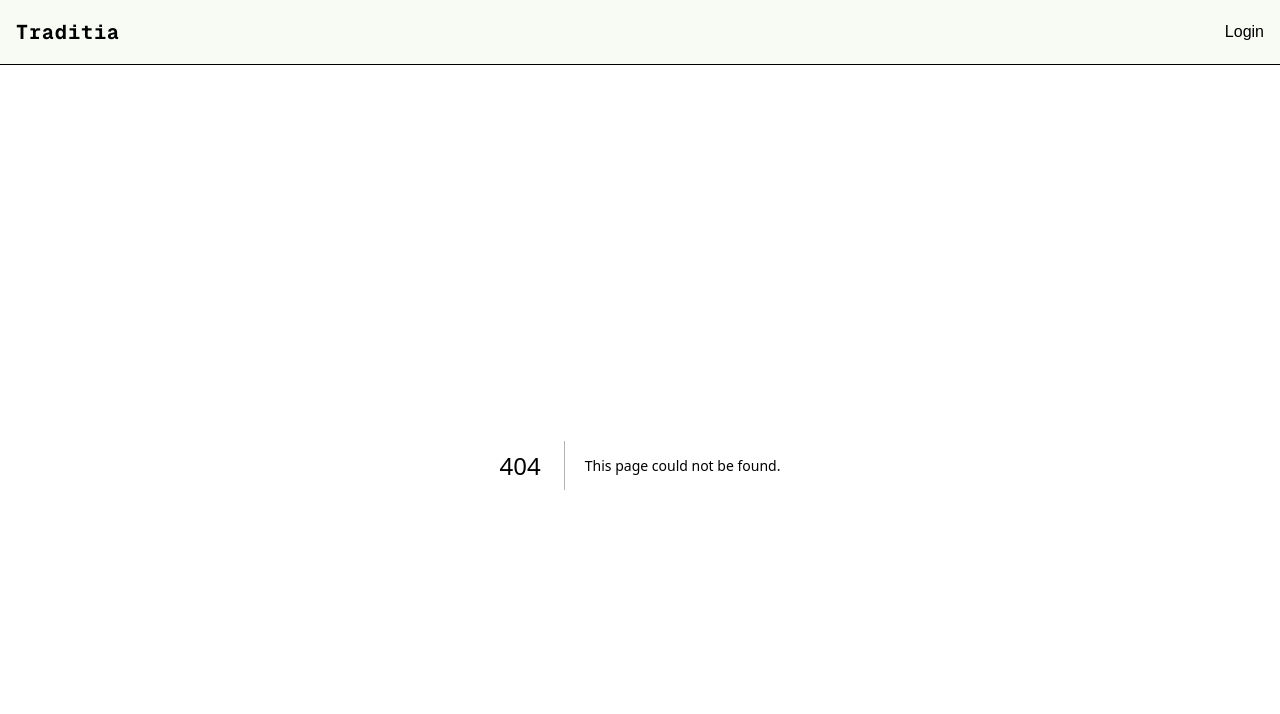
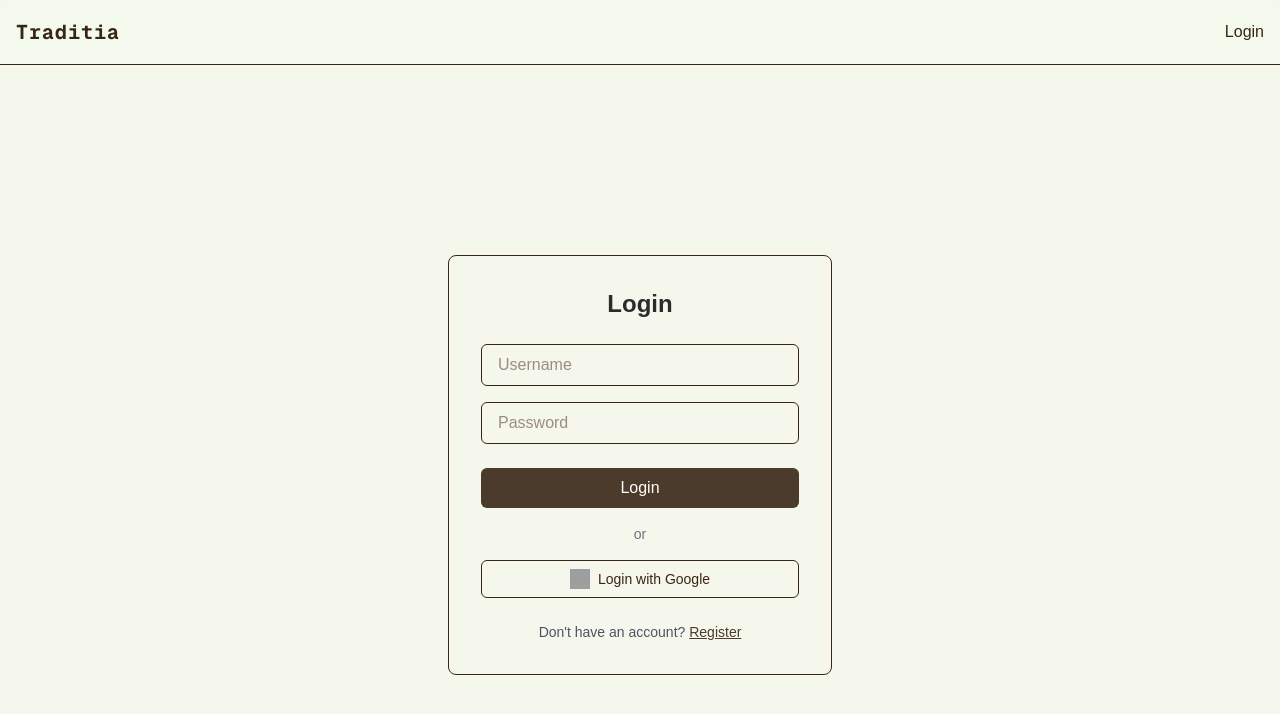
Before and after one commit to numshv/fe-traditia, a Next.js app: page /login in a window 1280 px wide. Before the commit this address had no page. Shown: the top 714 px of the page. Built offline with nearby package versions, Linux system fonts and the light colour scheme; grey boxes are pictures that could not be loaded.

Commit message:
feat: login register

```diff
--- a/package.json
+++ b/package.json
@@ -16,6 +16,7 @@
     "leaflet": "^1.9.4",
     "lucide-react": "^0.525.0",
     "next": "15.4.3",
+    "next-auth": "^4.24.11",
     "puppeteer": "^24.15.0",
     "react": "^19.0.0-rc.1",
     "react-dom": "^19.0.0-rc.1",
--- /dev/null
+++ b/src/app/api/auth/[...nextauth]/route.ts
@@ -0,0 +1,41 @@
+import NextAuth from "next-auth";
+import GoogleProvider from "next-auth/providers/google";
+import CredentialsProvider from "next-auth/providers/credentials";
+import type { NextAuthOptions } from "next-auth";
+
+export const authOptions: NextAuthOptions = {
+  providers: [
+    // Google login
+    GoogleProvider({
+      clientId: process.env.GOOGLE_CLIENT_ID!,
+      clientSecret: process.env.GOOGLE_CLIENT_SECRET!,
+    }),
+
+    // credentials login
+    CredentialsProvider({
+      name: "Credentials",
+      credentials: {
+        email: { label: "Email", type: "text" },
+        password: { label: "Password", type: "password" },
+      },
+      async authorize(credentials) {
+        if (
+          credentials?.email === "admin@mail.com" &&
+          credentials?.password === "admin123"
+        ) {
+          return { id: "1", name: "Admin", email: "admin@mail.com" };
+        }
+        return null;
+      },
+    }),
+  ],
+  pages: {
+    signIn: "/login",
+  },
+  session: {
+    strategy: "jwt",
+  },
+};
+
+const handler = NextAuth(authOptions);
+export { handler as GET, handler as POST };
--- /dev/null
+++ b/src/app/login/page.tsx
@@ -0,0 +1,72 @@
+'use client';
+
+import { signIn } from "next-auth/react";
+import { useState } from 'react';
+import { useRouter } from 'next/navigation';
+
+export default function LoginPage() {
+  const [username, setUsername] = useState('');
+  const [password, setPassword] = useState('');
+  const router = useRouter();
+
+  const handleCredentialsLogin = async () => {
+    await signIn('credentials', {
+      email: username,
+      password,
+      redirect: true,
+      callbackUrl: '/dashboard',
+    });
+  };
+
+  const handleGoogleLogin = () => {
+    signIn('google', { callbackUrl: '/dashboard' });
+  };
+
+  return (
+    <div className="min-h-screen flex items-center justify-center bg-[#f6f7ec]">
+      <div className="bg-[#f6f7ec] border border-[#392514] rounded-lg p-8 w-full max-w-sm">
+        <h2 className="text-2xl font-semibold text-center mb-6 text-[#2b2b2b]">Login</h2>
+
+        <input
+          type="text"
+          placeholder="Username"
+          value={username}
+          onChange={(e) => setUsername(e.target.value)}
+          className="w-full px-4 py-2 mb-4 border border-[#392514] rounded-md focus:outline-none focus:ring-2 focus:ring-[#a3916e]"
+        />
+
+        <input
+          type="password"
+          placeholder="Password"
+          value={password}
+          onChange={(e) => setPassword(e.target.value)}
+          className="w-full px-4 py-2 mb-6 border border-[#392514] rounded-md focus:outline-none focus:ring-2 focus:ring-[#a3916e]"
+        />
+
+        <button
+          onClick={handleCredentialsLogin}
+          className="w-full bg-[#4b3b2a] text-white py-2 rounded-md hover:bg-[#3c2f23] transition"
+        >
+          Login
+        </button>
+
+        <div className="my-4 text-center text-sm text-gray-500">or</div>
+
+        <button
+          onClick={handleGoogleLogin}
+          className="w-full flex items-center justify-center gap-2 border border-[#392514] py-2 rounded-md hover:bg-gray-100 transition"
+        >
+          <img src="/google-icon.svg" alt="Google" className="w-5 h-5" />
+          <span className="text-sm">Login with Google</span>
+        </button>
+
+        <p className="mt-6 text-center text-sm text-gray-600">
+          Don&apos;t have an account?{' '}
+          <a href="/register" className="text-[#4b3b2a] underline hover:text-[#3c2f23]">
+            Register
+          </a>
+        </p>
+      </div>
+    </div>
+  );
+}
--- /dev/null
+++ b/src/app/register/page.tsx
@@ -0,0 +1,72 @@
+'use client';
+
+import { signIn } from "next-auth/react";
+import { useState } from 'react';
+import { useRouter } from 'next/navigation';
+
+export default function RegisterPage() {
+  const [username, setUsername] = useState('');
+  const [password, setPassword] = useState('');
+  const router = useRouter();
+
+  const handleCredentialsRegister = async () => {
+    await signIn('credentials', {
+      email: username,
+      password,
+      redirect: true,
+      callbackUrl: '/dashboard',
+    });
+  };
+
+  const handleGoogleRegister = () => {
+    signIn('google', { callbackUrl: '/dashboard' });
+  };
+
+  return (
+    <div className="min-h-screen flex items-center justify-center bg-[#f6f7ec]">
+      <div className="bg-[#f6f7ec] border border-[#392514] rounded-lg p-8 w-full max-w-sm">
+        <h2 className="text-2xl font-semibold text-center mb-6 text-[#2b2b2b]">Register</h2>
+
+        <input
+          type="text"
+          placeholder="Username"
+          value={username}
+          onChange={(e) => setUsername(e.target.value)}
+          className="w-full px-4 py-2 mb-4 border border-gray-300 rounded-md focus:outline-none focus:ring-2 focus:ring-[#a3916e]"
+        />
+
+        <input
+          type="password"
+          placeholder="Password"
+          value={password}
+          onChange={(e) => setPassword(e.target.value)}
+          className="w-full px-4 py-2 mb-6 border border-gray-300 rounded-md focus:outline-none focus:ring-2 focus:ring-[#a3916e]"
+        />
+
+        <button
+          onClick={handleCredentialsRegister}
+          className="w-full bg-[#4b3b2a] text-white py-2 rounded-md hover:bg-[#3c2f23] transition"
+        >
+          Login
+        </button>
+
+        <div className="my-4 text-center text-sm text-gray-500">or</div>
+
+        <button
+          onClick={handleGoogleRegister}
+          className="w-full flex items-center justify-center gap-2 border border-gray-300 py-2 rounded-md hover:bg-gray-100 transition"
+        >
+          <img src="/google-icon.svg" alt="Google" className="w-5 h-5" />
+          <span className="text-sm">Register with Google</span>
+        </button>
+
+        <p className="mt-6 text-center text-sm text-gray-600">
+          Already have an account?{' '}
+          <a href="/login" className="text-[#4b3b2a] underline hover:text-[#3c2f23]">
+            Login
+          </a>
+        </p>
+      </div>
+    </div>
+  );
+}
```
Also changed, not shown: 1 other file (tests, documents, lock files or other folders).
